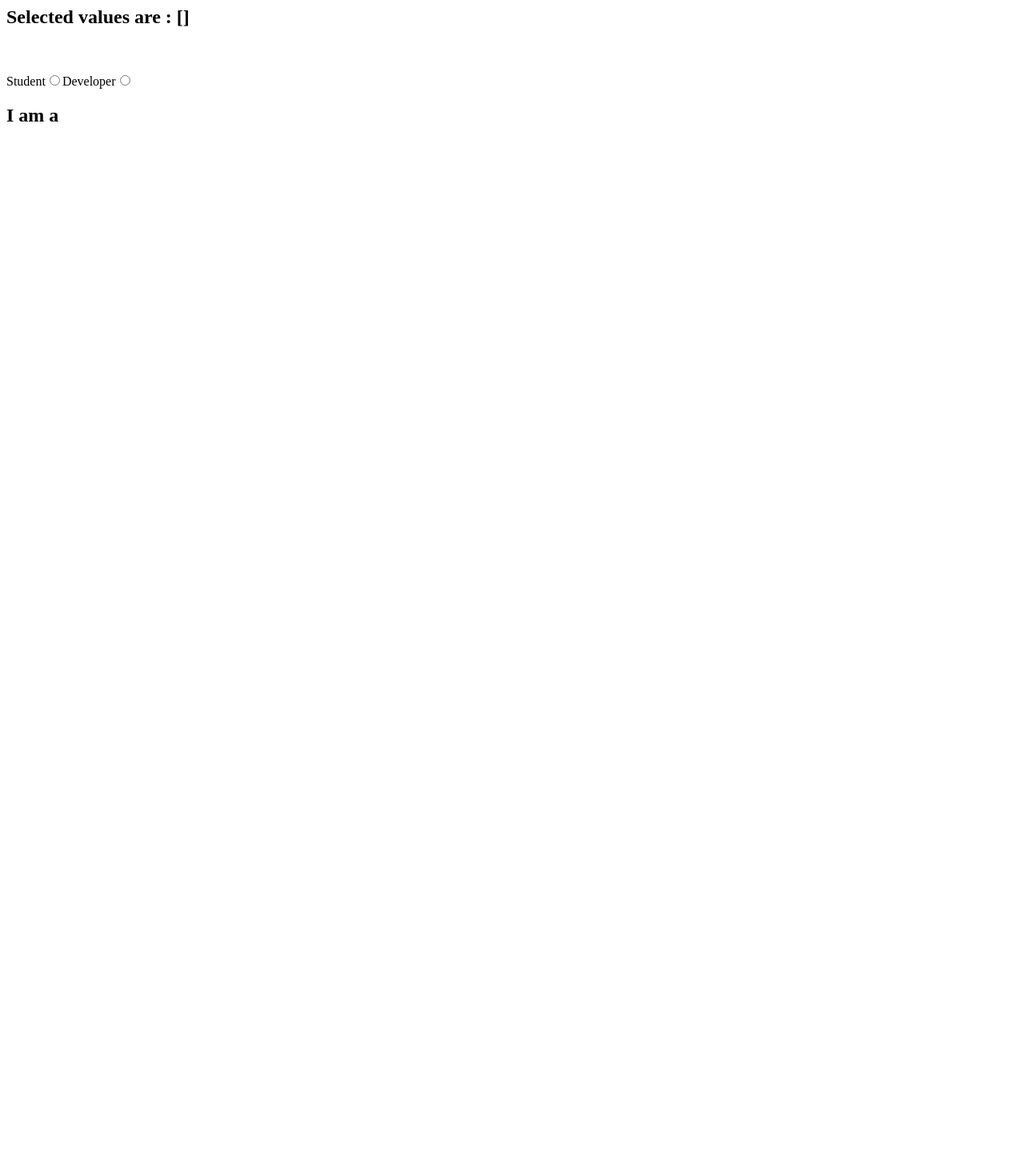
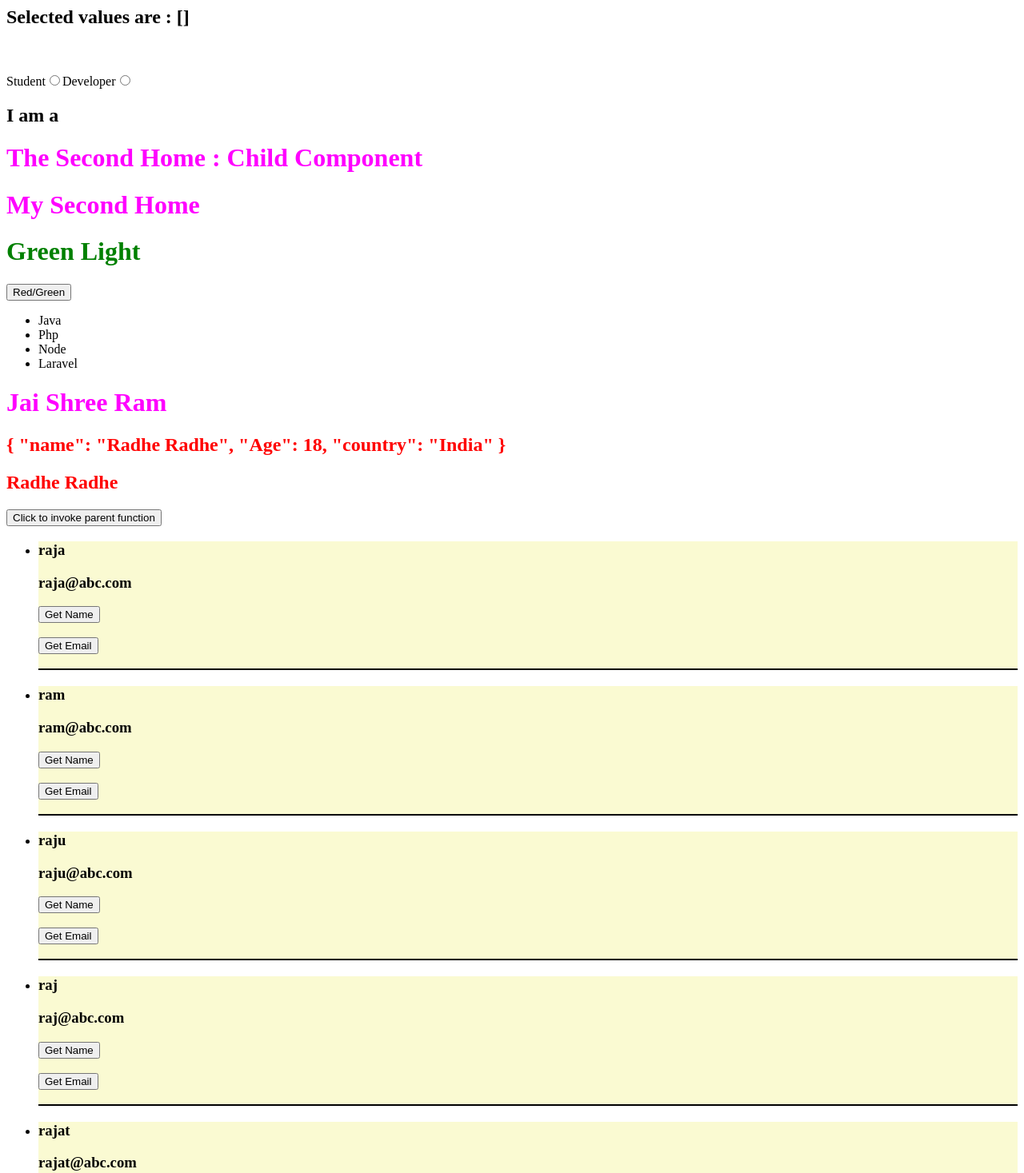
Before and after one commit to ajarubab/Vue-Learning, a Vue app: page / in a window 1280 px wide. Shown: the part 1330-2797 px from the top of the page at 80% size. Before the commit the page ends 1508 px from the top, so only its background shows below. Built offline with nearby package versions, Linux system fonts and the light colour scheme.

Commit message:
Vue learning session 2

```diff
--- a/src/App.vue
+++ b/src/App.vue
@@ -1,18 +1,21 @@
 <template>
   <img alt="Vue logo" src="./assets/logo.png">
-  <HelloWorld msg="Welcome to New Vue tutorial"/>
+  <HelloWorld msg="App Dot Vue Component"/>
   <MyHome/>
+  <!-- <MySecondHome/> -->
 </template>
 
 <script>
 import HelloWorld from './components/HelloWorld.vue'
 import MyHome from './components/MyHome.vue';
+// import MySecondHome from './components/MySecondHome.vue';
 
 export default {
   name: 'App',
   components: {
     HelloWorld,
-    MyHome
+    MyHome,
+    // MySecondHome
   }
 }
 </script>
--- a/src/components/MyHome.vue
+++ b/src/components/MyHome.vue
@@ -1,24 +1,25 @@
 <template>
+
+    <h1>My Home Component : The Parent Home</h1>
     <h2>{{ count }}</h2>
-    <input type="number" v-model="count"/>
+    <input type="number" v-model="count" />
     <button v-on:click="incCount()">increase</button>
     <button v-on:click="decCount()">decrease</button>
-    <h1>My Home Component</h1>
-    <h1>2 + 2 = {{ 2 + 2 }}</h1>
+    <h1>4 power raised by 2 is = {{ 4 ** 2 }}</h1>
     <h1>The length of word 'ram' is : {{ 'ram'.length }}</h1>
     <h1>My Name : {{ getName() }}</h1>
     <h1>{{ getAge(24) }}</h1>
     <h1>My Email : {{ email }}</h1>
     <h1>My Country : {{ country = 'India' }}</h1>
-    <h1>My All Data : {{getData() }}</h1>
+    <h1>My All Data : {{ getData() }}</h1>
     <h1>My partial Data 1: {{ getData().name }}</h1>
     <h1>My partial Data 2: {{ getData().area }}</h1>
     <h1>My partial Data 3: {{ getData().email }}</h1>
     <button v-on:click="clickEvent1()"> Button 1</button><br><br>
     <button v-on:click="clickEvent2('Button 2 clicked')"> Button 2</button><br><br>
     <button v-on:dblclick="clickEvent2('Button Double clicked')"> Double click here</button><br><br>
-    <input type="text" placeholder="Enter username" v-model="username"/><br><br>
-    <input type="password" placeholder="Enter password" v-model="password"/><br><br>
+    <input type="text" placeholder="Enter username" v-model="username" /><br><br>
+    <input type="password" placeholder="Enter password" v-model="password" /><br><br>
     <button type="button" v-on:click="getMyIdPass()">Submit</button>
     <br><br>
     <label for="php">Php</label>
@@ -30,56 +31,87 @@
     <h2>Selected values are : {{ technologies }}</h2>
     <br><br>
     <label for="student">Student</label>
-    <input type="radio" value="student" name = "who" id="student" v-model="who" >
+    <input type="radio" value="student" name="who" id="student" v-model="who">
     <label for="developer">Developer</label>
     <input type="radio" value="developer" name="who" id="developer" v-model="who">
     <h2>I am a {{ who }}</h2>
 
 
+
+    <MySecondHome
+        jaiKara="Jai Shree Ram"
+        :details="userDetails[0]"
+        :clickFunc="clickEvent1"
+        :theData="myData"
+        :getMyName="getTheName"
+    />
+
 </template>
 
 <script>
+import MySecondHome from './MySecondHome.vue';
 export default {
     name: 'MyHome',
+    components: {
+        MySecondHome
+    },
     data() {
         return {
             email: "imraja@bharat.in",
             country: '',
-            count: 0,
+            count: 10,
             username: null,
             password: null,
             technologies: [],
             who: null,
+            userDetails: [
+                {
+                    name: "Radhe Radhe",
+                    Age: 18,
+                    country: "India"
+                }
+            ],
+            myData: [
+                { name: "raja", email: "raja@abc.com" },
+                { name: "ram", email: "ram@abc.com" },
+                { name: "raju", email: "raju@abc.com" },
+                { name: "raj", email: "raj@abc.com" },
+                { name: "rajat", email: "rajat@abc.com" },
+                { name: "rajan", email: "rajan@abc.com" },
+            ],
         }
     },
     methods: {
+        getTheName(a) {
+            alert(a);
+        },
         getName() {
             return "Raja kumar prasad";
         },
         getAge(num) {
             return `My age is : ${num}`;
         },
-        getData(){
-            return{
+        getData() {
+            return {
                 name: "Ram",
                 area: "Ayodhya",
-                email : this.email
+                email: this.email
             }
         },
-        getMyIdPass(){
+        getMyIdPass() {
             console.warn("Id password are ", this.username, this.password)
         },
-        clickEvent1(){
+        clickEvent1() {
             alert("Button 1 clicked");
         },
-        clickEvent2(data){
+        clickEvent2(data) {
             alert(data);
         },
-        incCount(){
-            this.count = this.count+1;
+        incCount() {
+            this.count = this.count + 1;
         },
-        decCount(){
-            this.count =  this.count-1;
+        decCount() {
+            this.count = this.count - 1;
         }
     }
 }
@@ -89,4 +121,8 @@ export default {
 h1 {
     color: blue;
 }
+
+h3 {
+    color: green;
+}
 </style>
--- /dev/null
+++ b/src/components/MySecondHome.vue
@@ -0,0 +1,68 @@
+<template>
+    <h1>The Second Home : Child Component</h1>
+
+    <h1 v-if="isSecondHome">My Second Home</h1>
+
+    <h1 v-if="isRed" style="color: red;">Red Light</h1>
+    <h1 v-else style="color: green;">Green Light</h1>
+    <button v-on:click="isRed = !isRed">Red/Green</button>
+
+    <ul>
+        <li v-for="item in technology" :key="item">
+            {{ item }}
+        </li>
+    </ul>
+
+    <div>
+        <h1>{{ jaiKara }}</h1>
+        <h2>{{ details }}</h2>
+        <h2>{{ details.name }}</h2>
+        <button v-on:click="clickFunc">Click to invoke parent function</button>
+
+        <ul>
+            <li v-for="item in theData" :key="item.name" class="info">
+                <h3>{{ item.name }}</h3>
+                <h3>{{ item.email }}</h3>
+                <button v-on:click="getMyName(item.name)">Get Name</button><br><br>
+                <button v-on:click="getMyName(item.email)">Get Email</button><br><br>
+            </li>
+        </ul>
+    </div>
+</template>
+
+<script>
+export default {
+    name: 'MySecondHome',
+    props: {
+        jaiKara: String,
+        details: Object,
+        clickFunc: Function,
+        theData: Array,
+        getMyName: Function,
+    },
+    data() {
+        return {
+            isSecondHome: true,
+            isRed: false,
+            technology: ['Java', 'Php', 'Node', 'Laravel'],
+        }
+    }
+
+}
+</script>
+<style scoped>
+h1 {
+    color: magenta;
+}
+
+h2 {
+    color: red;
+}
+
+.info {
+    background-color: lightgoldenrodyellow;
+    border-bottom: 2px solid black;
+    margin-bottom: 20px;
+    padding: 10x;
+}
+</style>
```
